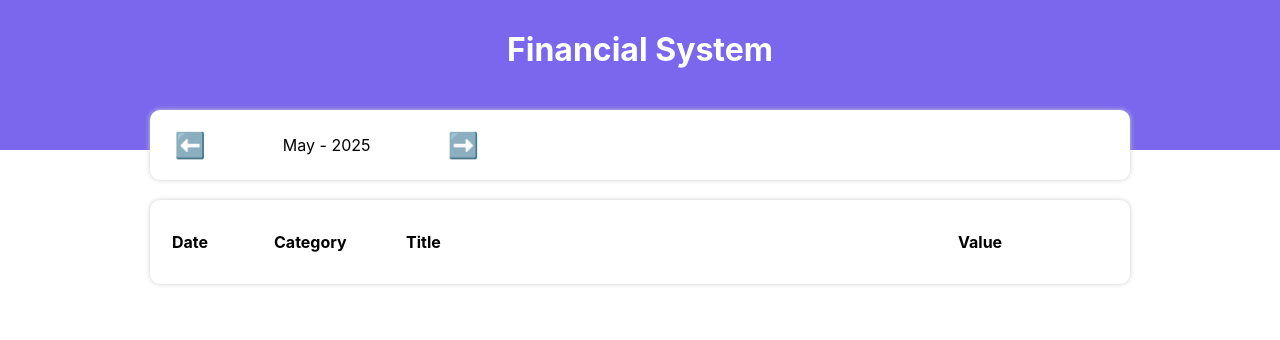
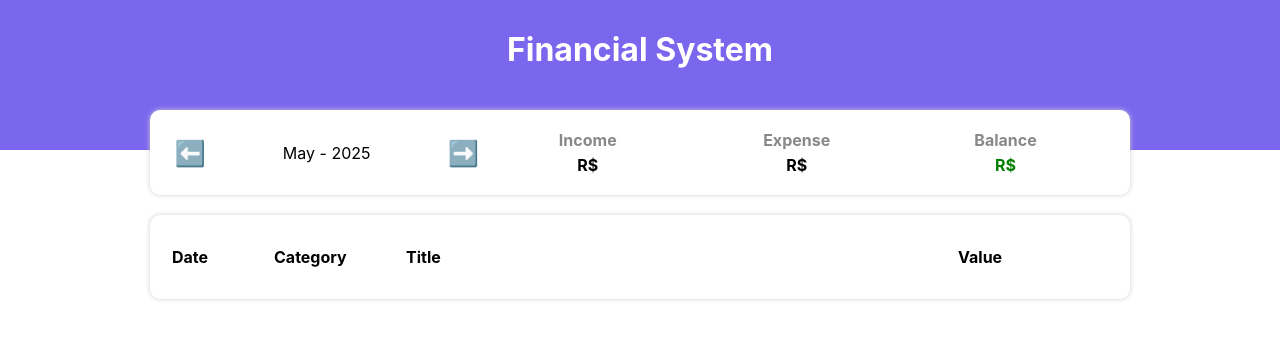
Before and after one commit to PauloAlves8039/react-typescript-expense-tracker, a React (Vite) app: page / in a window 1280 px wide. Shown: the top 340 px of the page. Built offline with nearby package versions, Linux system fonts and the light colour scheme.

Commit message:
feat: create component resume item

```diff
--- a/src/components/InfoArea/index.tsx
+++ b/src/components/InfoArea/index.tsx
@@ -1,12 +1,15 @@
 import * as C from "./styles";
 import { formatCurrentMonth } from "../../helpers/dateFilter";
+import { ResumeItem } from "../ResumeItem";
 
 type Props = {
     currentMonth: string;
     onMonthChange: (newMonth: string) => void;
+    income: number;
+    expense: number;
 }
 
-export const InfoArea = (({ currentMonth, onMonthChange }: Props) => {
+export const InfoArea = (({ currentMonth, onMonthChange, income, expense}: Props) => {
 
     const handlePrevMonth = () => {
         let [year, month] = currentMonth.split("-");
@@ -30,7 +33,13 @@
                 <C.MonthArrow onClick={handleNextMonth}>➡️</C.MonthArrow>
             </C.MonthArea>
             <C.ResumeArea>
-
+                <ResumeItem title="Income" value={income} />
+                <ResumeItem title="Expense" value={expense} />
+                <ResumeItem
+                    title="Balance"
+                    value={income}
+                    color={(income - expense) < 0 ? "red" : "green"}
+                />
             </C.ResumeArea>
         </C.Container>
     );
--- /dev/null
+++ b/src/components/ResumeItem/index.tsx
@@ -0,0 +1,16 @@
+import * as C from "./styles";
+
+type Props = {
+    title: string;
+    value: number;
+    color?: string;
+}
+
+export const ResumeItem = ({ title, value, color }: Props) => {
+    return (
+        <C.Container>
+            <C.Title>{title}</C.Title>
+            <C.Info color={color}>R$ {value}</C.Info>
+        </C.Container>
+    );
+}
--- /dev/null
+++ b/src/components/ResumeItem/styles.ts
@@ -0,0 +1,19 @@
+import styled from "styled-components";
+import { grayColor2, darkColor1 } from '../../styles/colors';
+
+export const Container = styled.div`
+    flex: 1;
+`;
+
+export const Title = styled.div`
+    text-align: center;
+    font-weight: bold;
+    color: ${grayColor2};
+    margin-bottom: 5px;
+`;
+
+export const Info = styled.div<{ color?: string }>`
+    text-align: center;
+    font-weight: bold;
+    color: ${props => props.color ?? darkColor1};
+`;
```
